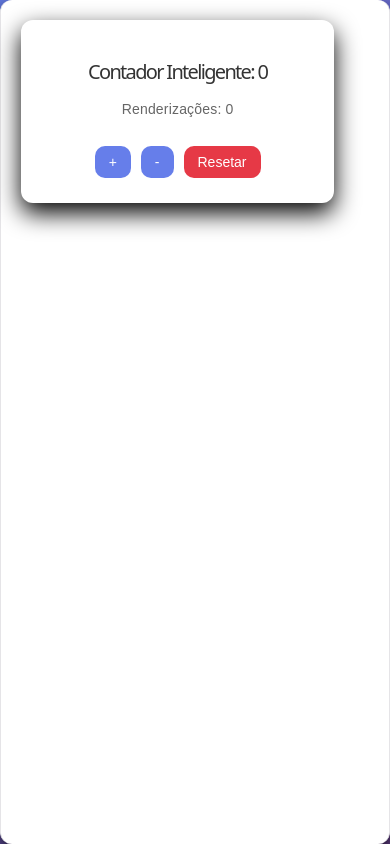
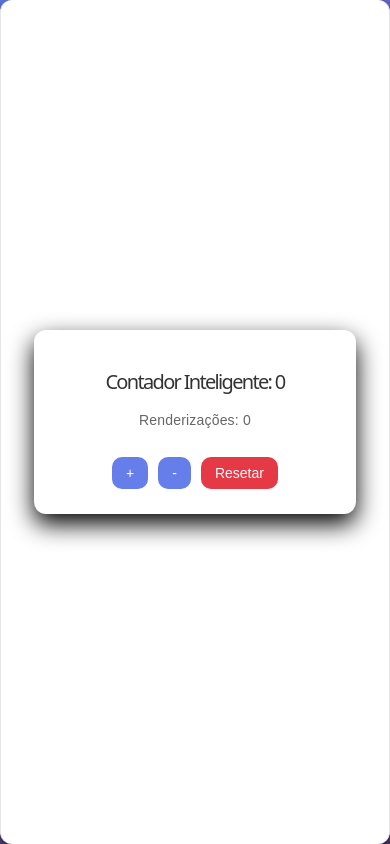
Before and after one commit to PatrickCorrea-git/Contador_inteligente, a React (Vite) app: page / in a window 390 px wide. Built offline with nearby package versions, Linux system fonts and the light colour scheme.

Commit message:
Corrige responsividade mobile

```diff
--- a/src/App.css
+++ b/src/App.css
@@ -10,9 +10,8 @@
 body {
     background: linear-gradient(135deg, #667eea, #764ba2);
     min-height: 100vh;
-    display: flex;
-    align-items: center;
-    justify-content: center;
+    margin: 0;
+    overflow-x: hidden;
 }
 
 /* Caixa principal */
@@ -22,6 +21,17 @@ div {
     border-radius: 12px;
     text-align: center;
     box-shadow: 0 10px 25px rgb(0, 0, 0.2);
+}
+
+
+#root {
+    min-height: 100vh;
+
+    display: flex;
+    align-items: center;
+    justify-content: center;
+
+    padding: 15px;
 }
 
 /* Título */
```
